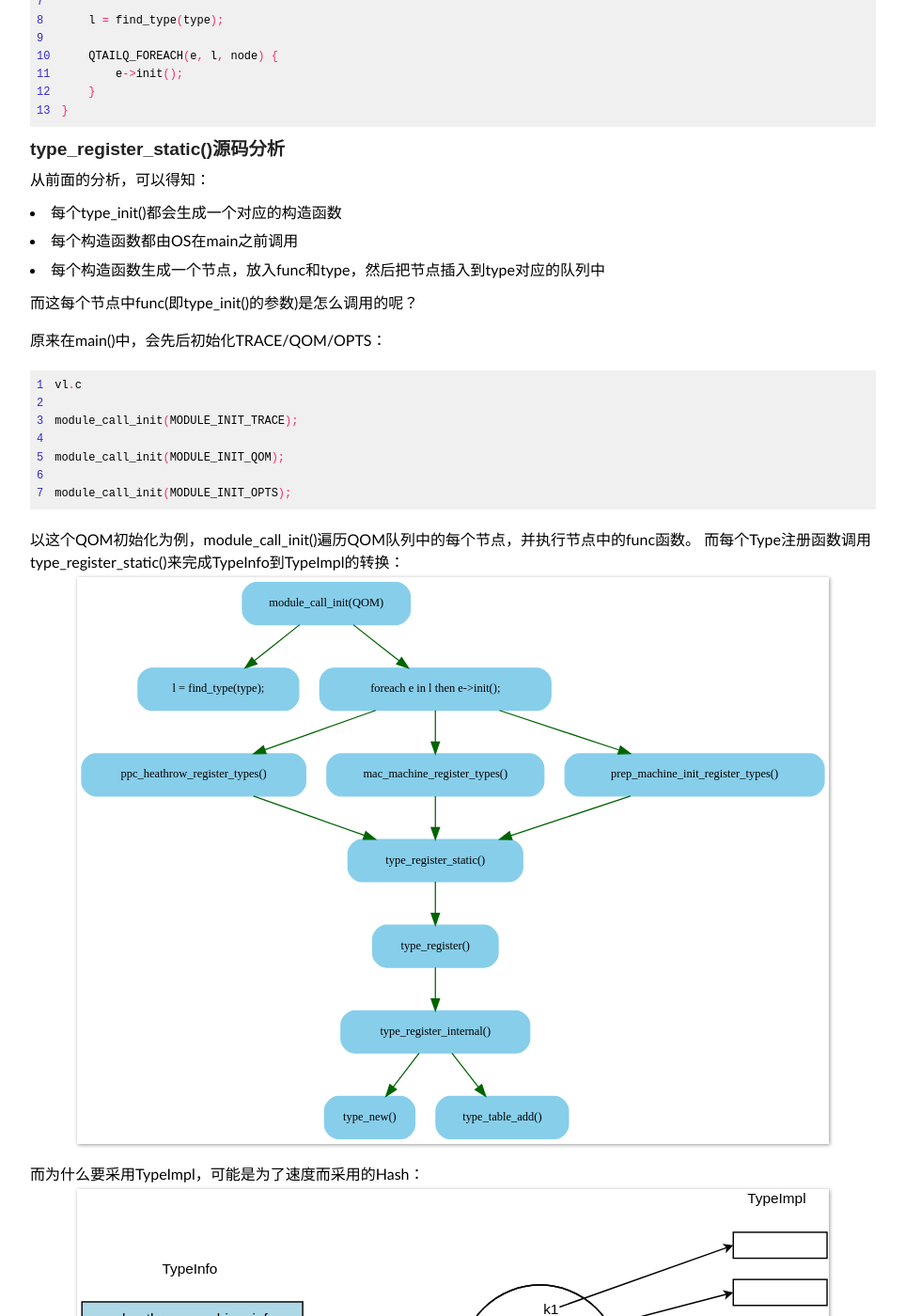
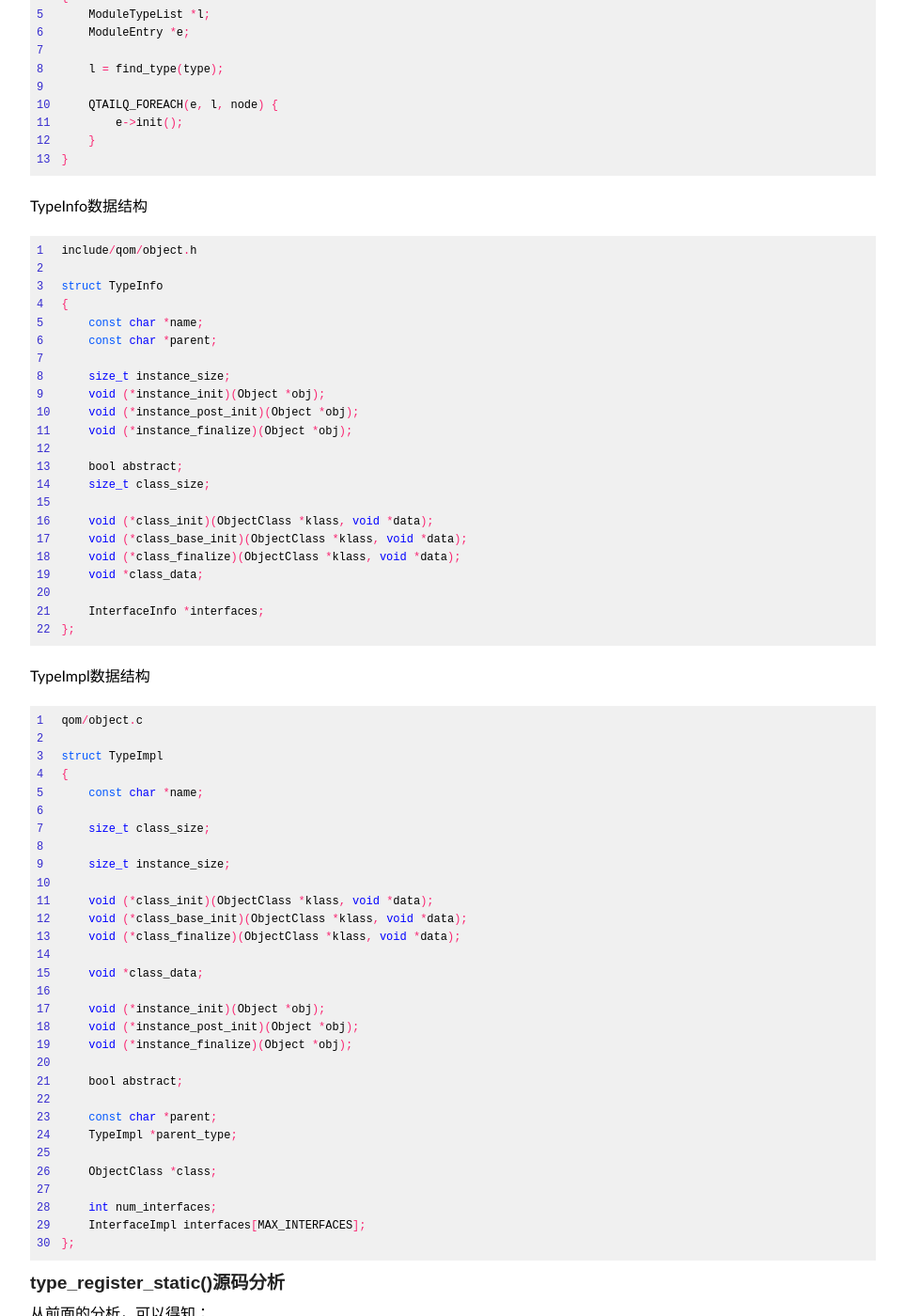
Before and after one commit to HSCS506/hscs506.github.io, a Jekyll site: the page built from _posts/2018-04-18-qemu-module.md, in a window 1280 px wide and 1400 px high, scrolled down 5698 px. Shown: the whole window at 94% size, without its empty margins (158-1121 px from the left). Built offline with Jekyll 4.4.1, drawn with Linux system fonts in a browser that asks for light colours; some web fonts are replaced; some of the changed text lies outside the part shown.

Commit message:
post: [V1/4] Added Type register analysis
添加Type注册分析

igned-off-by: Mao W <maow.cd@foxmail.com>

```diff
--- a/_posts/2018-04-18-qemu-module.md
+++ b/_posts/2018-04-18-qemu-module.md
@@ -250,6 +250,7 @@ TypeImpl *type_register_static(const TypeInfo *info)
 }
 {% endhighlight %}
 
+module_call_init()函数
 {% highlight c linenos %}
 util/module.c
 
@@ -264,6 +265,66 @@ void module_call_init(module_init_type type)
         e->init();
     }
 }
+{% endhighlight %}
+
+TypeInfo数据结构
+{% highlight c linenos %}
+include/qom/object.h
+
+struct TypeInfo
+{
+    const char *name;
+    const char *parent;
+
+    size_t instance_size;
+    void (*instance_init)(Object *obj);
+    void (*instance_post_init)(Object *obj);
+    void (*instance_finalize)(Object *obj);
+
+    bool abstract;
+    size_t class_size;
+
+    void (*class_init)(ObjectClass *klass, void *data);
+    void (*class_base_init)(ObjectClass *klass, void *data);
+    void (*class_finalize)(ObjectClass *klass, void *data);
+    void *class_data;
+
+    InterfaceInfo *interfaces;
+};
+{% endhighlight %}
+
+TypeImpl数据结构
+{% highlight c linenos %}
+qom/object.c
+
+struct TypeImpl
+{
+    const char *name;
+
+    size_t class_size;
+
+    size_t instance_size;
+
+    void (*class_init)(ObjectClass *klass, void *data);
+    void (*class_base_init)(ObjectClass *klass, void *data);
+    void (*class_finalize)(ObjectClass *klass, void *data);
+
+    void *class_data;
+
+    void (*instance_init)(Object *obj);
+    void (*instance_post_init)(Object *obj);
+    void (*instance_finalize)(Object *obj);
+
+    bool abstract;
+
+    const char *parent;
+    TypeImpl *parent_type;
+
+    ObjectClass *class;
+
+    int num_interfaces;
+    InterfaceImpl interfaces[MAX_INTERFACES];
+};
 {% endhighlight %}
 
 ### type_register_static()源码分析
@@ -289,5 +350,37 @@ module_call_init(MODULE_INIT_OPTS);
 而每个Type注册函数调用type_register_static()来完成TypeInfo到TypeImpl的转换：
  ![函数调用流](/pictures/qemu-module-04.svg)
 
-而为什么要采用TypeImpl，可能是为了速度而采用的Hash：
+而已经有了TypeInfo，为什么还要用TypeImpl，可能是为了速度(各个TypeInfo单独存在，
+而TypeImpl是采用的Hash组织起来的)：
 ![数据结构](/pictures/qemu-module-05.svg)
+
+### TypeImpl的操作
+{% highlight c linenos %}
+qom/object.c
+
+static GHashTable *type_table_get(void)
+{
+    static GHashTable *type_table;
+
+    if (type_table == NULL) {
+        type_table = g_hash_table_new(g_str_hash, g_str_equal);
+    }
+
+    return type_table;
+}
+
+static bool enumerating_types;
+
+static void type_table_add(TypeImpl *ti)
+{
+    assert(!enumerating_types);
+    g_hash_table_insert(type_table_get(), (void *)ti->name, ti);
+}
+
+static TypeImpl *type_table_lookup(const char *name)
+{
+    return g_hash_table_lookup(type_table_get(), name);
+}
+{% endhighlight %}
+
+即TypeImpl采用的关键字为对象名字与对象之间建立Hash关系。
```
Also changed, not shown: 2 other files.
